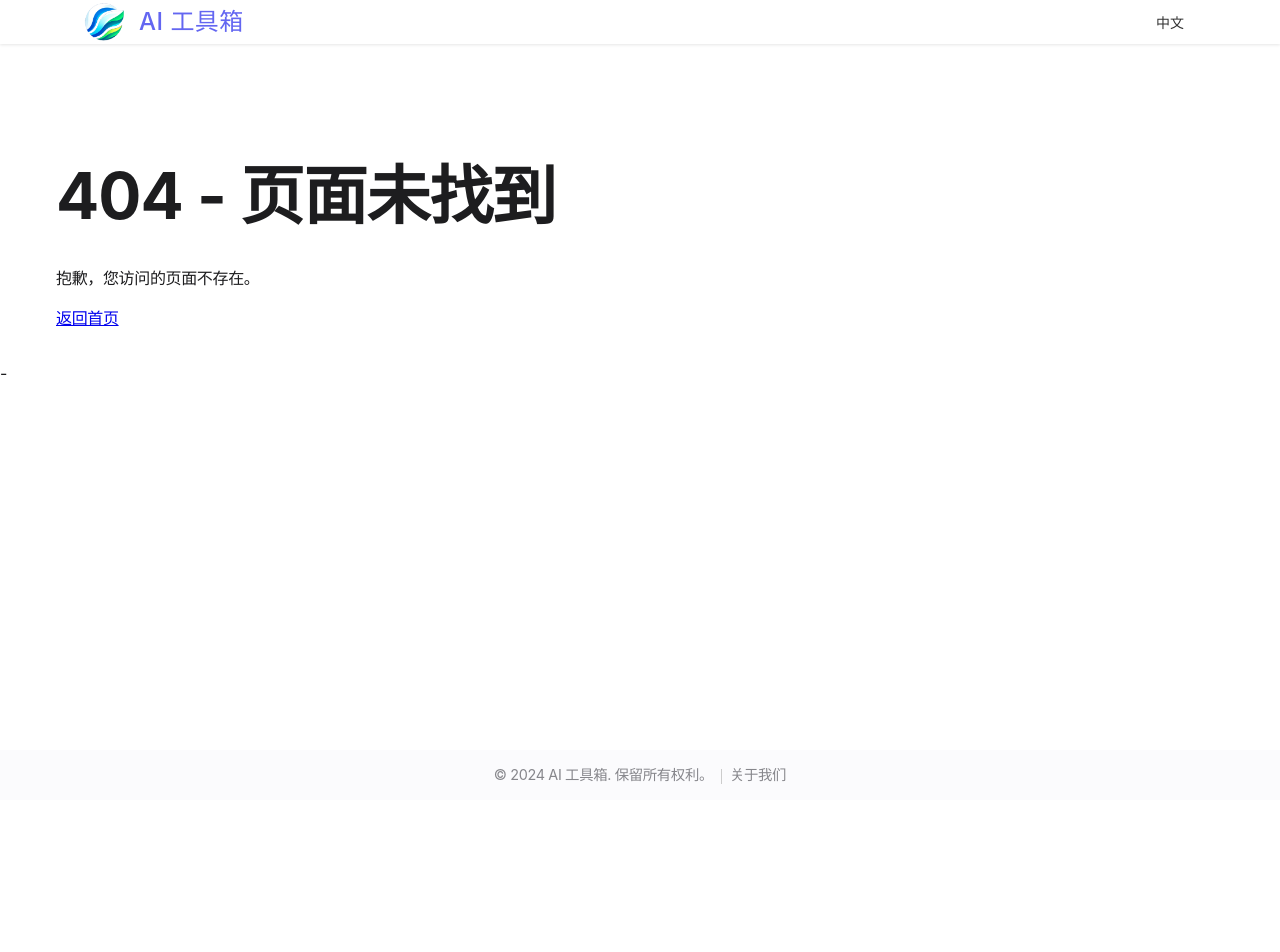
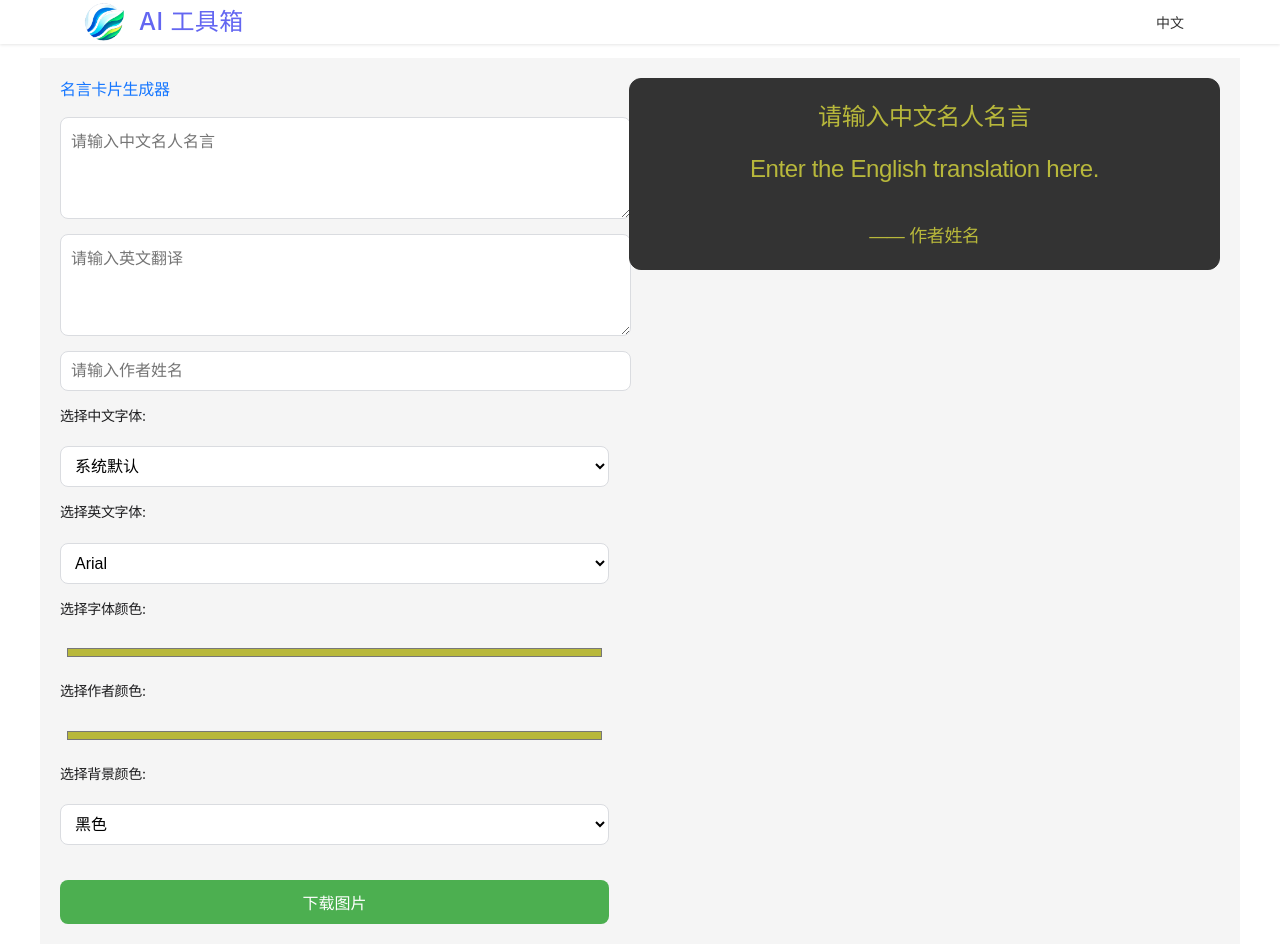
Before and after one commit to fisherdaddy/ai-toolbox, a React (Vite) app: page /quote-card in a window 1280 px wide. Before the commit this address had no page. Shown: the top 952 px of the page. Before the commit the page ends 800 px from the top, so only its background shows below. Built offline with nearby package versions, Linux system fonts and the light colour scheme.

Commit message:
feature: 增加名言卡片生成器

```diff
--- a/src/App.jsx
+++ b/src/App.jsx
@@ -14,6 +14,7 @@ const OpenAITimeline = lazy(() => import('./components/OpenAITimeline'));
 const PricingCharts  = lazy(() => import('./components/PricingCharts'));
 const HandwriteGen  = lazy(() => import('./components/HandwriteGen'));
 const ImageBase64Converter  = lazy(() => import('./components/ImageBase64Converter'));
+const QuoteCard = lazy(() => import('./components/QuoteCard'));
 
 function App() {
   return (
@@ -33,6 +34,7 @@ function App() {
               <Route path="/llm-model-price" element={<PricingCharts />} />
               <Route path="/handwriting" element={<HandwriteGen />} />
               <Route path="/image-base64" element={<ImageBase64Converter />} />
+              <Route path="/quote-card" element={<QuoteCard />} />
               <Route path="*" element={<NotFound />} />
             </Routes>
           </Suspense>
--- /dev/null
+++ b/src/components/QuoteCard.jsx
@@ -0,0 +1,290 @@
+import React, { useState, useRef } from 'react';
+import styled from 'styled-components';
+import html2canvas from 'html2canvas';
+
+// 更新中文字体数组，包含显示名称和 CSS 字体族名称
+const chineseFonts = [
+    { name: '系统默认', value: '-apple-system, BlinkMacSystemFont, "Segoe UI", "PingFang SC", "Hiragino Sans GB", "Microsoft YaHei", sans-serif' },
+    { name: '无衬线', value: '"PingFang SC", "Microsoft YaHei", "Helvetica Neue", Helvetica, Arial, sans-serif' },
+    { name: '衬线', value: 'Georgia, "Nimbus Roman No9 L", "Songti SC", "Noto Serif CJK SC", "Source Han Serif SC", "Source Han Serif CN", STSong, "AR PL New Sung", "AR PL SungtiL GB", NSimSun, SimSun, serif' },
+    { name: '等宽', value: '"SF Mono", SFMono-Regular, Consolas, "Liberation Mono", Menlo, Courier, "Noto Sans Mono CJK SC", monospace' },
+  ];
+
+// 定义可选的英文字体
+const englishFonts = [
+  { name: 'Arial', value: 'Arial' },
+  { name: 'Times New Roman', value: 'Times New Roman' },
+  { name: 'Georgia', value: 'Georgia' },
+  { name: 'Verdana', value: 'Verdana' },
+  { name: 'Courier New', value: 'Courier New' },
+];
+
+// 定义可选的背景颜色
+const backgroundOptions = [
+  { name: '白色', value: '#FFFFFF' },
+  { name: '黑色', value: '#333333' }, // 修改为深灰色
+  { name: '黄色纸张', value: '#fdf6e3' },
+  { name: '自定义', value: 'custom' },
+];
+
+const Container = styled.div`
+  display: flex;
+  flex-direction: row;
+  gap: 20px;
+  padding: 20px;
+  justify-content: center;
+  background-color: #f5f5f5;
+  min-height: 100vh;
+`;
+
+const TitleLabel = styled.label`
+  font-size: 16px; // 增大字体大小
+  color: #1677FF; // 设置字体颜色为深色
+`;
+
+
+const InputContainer = styled.div`
+  flex: 1;
+  display: flex;
+  flex-direction: column;
+  gap: 15px;
+`;
+
+const PreviewContainer = styled.div`
+  flex: 1;
+  background-color: ${(props) => props.$bgColor || '#333333'}; // 使用短暂属性
+  padding: 20px;
+  border-radius: 12px;
+  border: 1px solid #333;
+  color: ${(props) => props.$fontColor || '#b8b83b'}; // 使用短暂属性
+  display: flex;
+  flex-direction: column;
+  justify-content: center;
+  align-items: center;
+  position: relative;
+  width: 100%;
+  height: 100%;
+`;
+
+const QuoteText = styled.div`
+  font-size: clamp(16px, 2.5vw, 24px);
+  margin-bottom: 16px;
+  color: ${(props) => props.$color || '#b8b83b'}; // 使用短暂属性
+  text-align: center;
+  line-height: 1.5;
+  font-family: ${(props) => props.$fontFamily}, serif; // 使用短暂属性
+  white-space: pre-wrap;
+  word-wrap: break-word;
+`;
+
+const QuoteAuthor = styled.div`
+  font-size: clamp(14px, 2vw, 18px);
+  color: ${(props) => props.$color || '#888'}; // 使用短暂属性
+  text-align: center;
+  font-family: ${(props) => props.$fontFamily}, sans-serif; // 使用短暂属性
+  margin-top: 20px;
+`;
+
+const InputText = styled.textarea`
+  width: 100%;
+  height: 80px;
+  padding: 10px;
+  border-radius: 8px;
+  border: 1px solid #dadce0;
+  font-size: 16px;
+  font-family: Arial, sans-serif;
+  resize: vertical;
+`;
+
+const InputField = styled.input`
+  width: 100%;
+  padding: 10px;
+  border-radius: 8px;
+  border: 1px solid #dadce0;
+  font-size: 16px;
+`;
+
+const Select = styled.select`
+  width: 100%;
+  padding: 10px;
+  border-radius: 8px;
+  border: 1px solid #dadce0;
+  font-size: 16px;
+  background-color: #fff;
+`;
+
+const ColorInput = styled.input`
+  width: 100%;
+  padding: 5px;
+  border: none;
+  background-color: transparent;
+`;
+
+const Label = styled.label`
+  font-size: 14px;
+  margin-bottom: 5px;
+`;
+
+const DownloadButton = styled.button`
+  padding: 10px 20px;
+  background-color: #4CAF50;
+  color: white;
+  border: none;
+  border-radius: 8px;
+  cursor: pointer;
+  font-size: 16px;
+  margin-top: 20px;
+
+  &:hover {
+    background-color: #45a049;
+  }
+`;
+
+function QuoteCard() {
+  const [chineseText, setChineseText] = useState('');
+  const [englishText, setEnglishText] = useState('');
+  const [author, setAuthor] = useState('');
+
+  const [chineseFont, setChineseFont] = useState('SimSun');
+  const [englishFont, setEnglishFont] = useState('Arial');
+  const [fontColor, setFontColor] = useState('#b8b83b');
+  const [authorColor, setAuthorColor] = useState('#b8b83b');
+  const [bgColor, setBgColor] = useState('#333333');
+  const [customBgColor, setCustomBgColor] = useState('#FFFFFF');
+
+  const previewRef = useRef(null);
+
+  const handleBackgroundChange = (e) => {
+    const value = e.target.value;
+    if (value !== 'custom') {
+      setBgColor(value);
+    }
+  };
+
+  const handleDownload = () => {
+    if (previewRef.current) {
+      html2canvas(previewRef.current, {
+        backgroundColor: null,
+        useCORS: true,
+      }).then((canvas) => {
+        const link = document.createElement('a');
+        link.download = 'quote_card.png';
+        link.href = canvas.toDataURL('image/png');
+        link.click();
+      }).catch((err) => {
+        console.error('图片下载失败:', err);
+      });
+    }
+  };
+
+  return (
+    <Container>
+      {/* 左侧输入区域 */}
+      <InputContainer>
+        <TitleLabel>名言卡片生成器</TitleLabel>
+        <InputText
+          placeholder="请输入中文名人名言"
+          value={chineseText}
+          onChange={(e) => setChineseText(e.target.value)}
+        />
+        <InputText
+          placeholder="请输入英文翻译"
+          value={englishText}
+          onChange={(e) => setEnglishText(e.target.value)}
+        />
+        <InputField
+          placeholder="请输入作者姓名"
+          value={author}
+          onChange={(e) => setAuthor(e.target.value)}
+        />
+
+        {/* 字体选择 */}
+        <Label>选择中文字体:</Label>
+        <Select value={chineseFont} onChange={(e) => setChineseFont(e.target.value)}>
+          {chineseFonts.map((font) => (
+            <option key={font.value} value={font.value}>
+              {font.name}
+            </option>
+          ))}
+        </Select>
+
+        <Label>选择英文字体:</Label>
+        <Select value={englishFont} onChange={(e) => setEnglishFont(e.target.value)}>
+          {englishFonts.map((font) => (
+            <option key={font.value} value={font.value}>
+              {font.name}
+            </option>
+          ))}
+        </Select>
+
+        {/* 字体颜色选择 */}
+        <Label>选择字体颜色:</Label>
+        <ColorInput
+          type="color"
+          value={fontColor}
+          onChange={(e) => setFontColor(e.target.value)}
+        />
+
+        {/* 作者颜色选择 */}
+        <Label>选择作者颜色:</Label>
+        <ColorInput
+          type="color"
+          value={authorColor}
+          onChange={(e) => setAuthorColor(e.target.value)}
+        />
+
+        {/* 背景色选择 */}
+        <Label>选择背景颜色:</Label>
+        <Select
+          value={
+            backgroundOptions.some((option) => option.value === bgColor)
+              ? bgColor
+              : 'custom'
+          }
+          onChange={handleBackgroundChange}
+        >
+          {backgroundOptions.map((option) => (
+            <option key={option.name} value={option.value}>
+              {option.name}
+            </option>
+          ))}
+        </Select>
+        {bgColor === 'custom' && (
+          <>
+            <Label>选择自定义背景颜色:</Label>
+            <ColorInput
+              type="color"
+              value={customBgColor}
+              onChange={(e) => setBgColor(e.target.value)}
+              title="选择自定义背景颜色"
+            />
+          </>
+        )}
+
+        {/* 下载按钮 */}
+        <DownloadButton onClick={handleDownload}>
+          下载图片
+        </DownloadButton>
+      </InputContainer>
+
+      {/* 右侧预览区域 */}
+      <PreviewContainer
+        $bgColor={bgColor}
+        $fontColor={fontColor}
+        ref={previewRef}
+      >
+        <QuoteText $color={fontColor} $fontFamily={chineseFont}>
+          {chineseText || '请输入中文名人名言'}
+        </QuoteText>
+        <QuoteText $color={fontColor} $fontFamily={englishFont}>
+          {englishText || 'Enter the English translation here.'}
+        </QuoteText>
+        <QuoteAuthor $color={authorColor} $fontFamily={englishFont}>
+          —— {author || '作者姓名'}
+        </QuoteAuthor>
+      </PreviewContainer>
+    </Container>
+  );
+}
+
+export default QuoteCard;
--- a/src/data/i18n.json
+++ b/src/data/i18n.json
@@ -61,6 +61,10 @@
         "fisherai": {
           "title": "One-Click Summary Plugin",
           "description": "The Best Summary Extension for Chrome Browser"
+        },
+        "quotecard": {
+          "title": "Famous Quote Card Generator",
+          "description": "Convert bilingual famous quotes into cards"
         }
       },
       "notFound": {
@@ -146,6 +150,10 @@
         "fisherai": {
           "title": "一键摘要插件",
           "description": "最好用的 Chrome 浏览器摘要插件"
+        },
+        "quotecard": {
+          "title": "名言卡片生成器",
+          "description": "名言双语文本转为卡片"
         }
       },
       "notFound": {
@@ -231,6 +239,10 @@
         "fisherai": {
           "title": "ワンクリック要約プラグイン",
           "description": "最高のChromeブラウザ用要約プラグイン"
+        },
+        "quotecard": {
+          "title": "名言カード生成器",
+          "description": "名言のバイリンガルテキストをカードに変換"
         }
       },
       "notFound": {
@@ -316,6 +328,10 @@
         "fisherai": {
           "title": "원클릭 요약 플러그인",
           "description": "가장 유용한 Chrome 브라우저 요약 확장 프로그램"
+        },
+        "quotecard": {
+          "title": "명언 카드 생성기",
+          "description": "명언 이중 언어 텍스트를 카드로 변환"
         }
       },
       "notFound": {
--- a/src/pages/Home.jsx
+++ b/src/pages/Home.jsx
@@ -4,12 +4,13 @@ import { useTranslation } from '../js/i18n';
 import SEO from '../components/SEO';
 
 const tools = [
+  { id: 'handwrite', icon: 'fa-handwrite', path: '/handwriting' },
+  { id: 'quotecard', icon: 'fa-quotecard', path: '/quote-card' },
   { id: 'text2image', icon: 'fa-image', path: '/text2image' },
   { id: 'jsonFormatter', icon: 'fa-jsonformat', path: '/json-formatter' },
   { id: 'urlDecode', icon: 'fa-decode', path: '/url-decode' },
   { id: 'urlEncode', icon: 'fa-encode', path: '/url-encode' },
   { id: 'imageBase64Converter', icon: 'fa-image-base64', path: '/image-base64' },
-  { id: 'handwrite', icon: 'fa-handwrite', path: '/handwriting' },
   { id: 'openAITimeline', icon: 'fa-openai-timeline', path: '/openai-timeline' },
   { id: 'modelPrice', icon: 'fa-model-price', path: '/llm-model-price' },
   { id: 'fisherai', icon: 'fa-fisherai', path: 'https://chromewebstore.google.com/detail/fisherai-your-best-summar/ipfiijaobcenaibdpaacbbpbjefgekbj', external: true } // 新增外部链接
```
